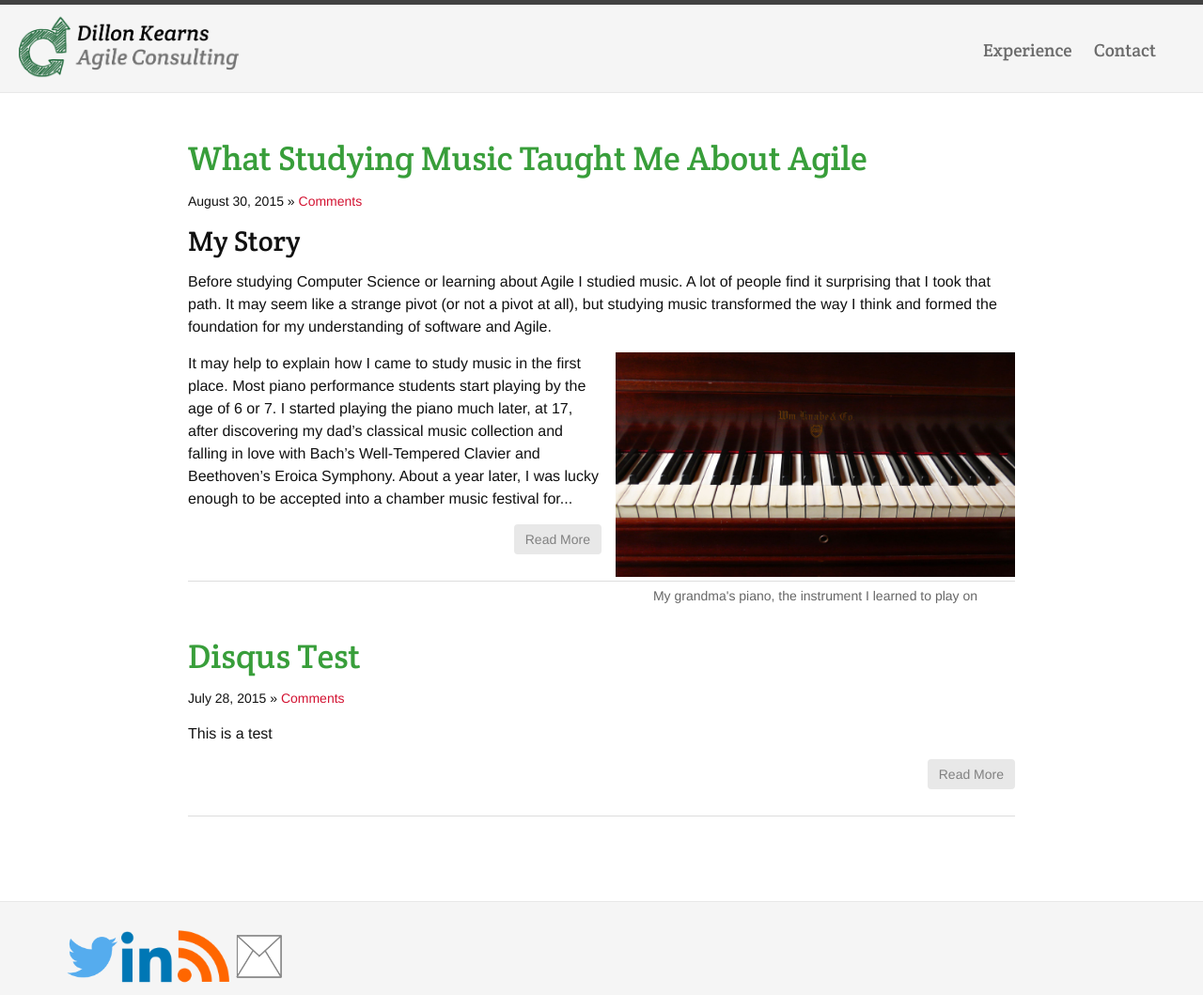
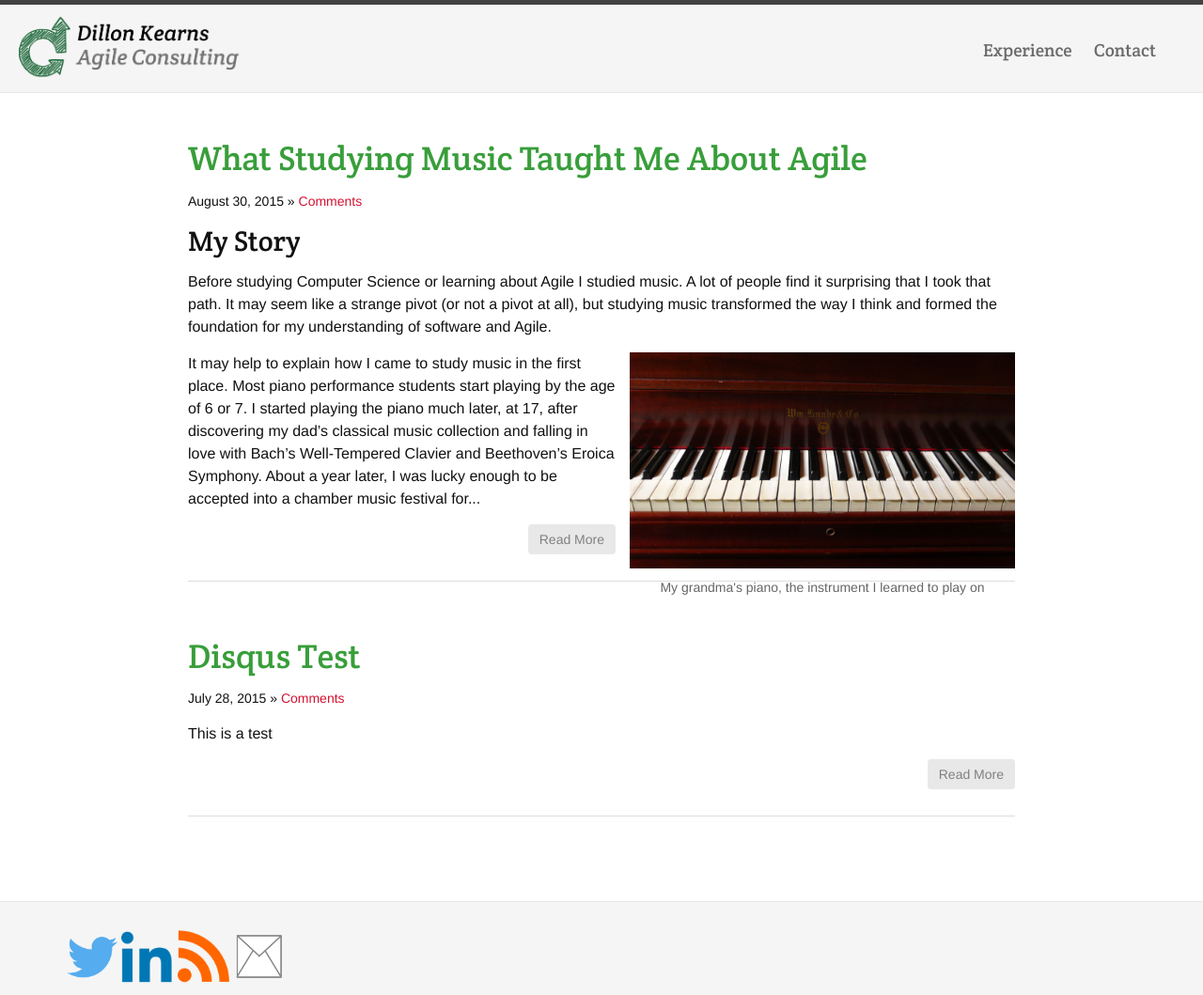
Before and after one commit to dillonkearns/dillonkearns.github.io, a Jekyll site: the page built from articles.html, in a window 1280 px wide. Shown: the whole page at 94% size. Built offline with Jekyll 4.4.1, drawn with Linux system fonts in a browser that asks for light colours; nearby versions of some CDN libraries; comment, search, counter and statistics services are not loaded.

Commit message:
Max max-width for images abosolute instead of percentage for mobile.

```diff
--- a/css/main.scss
+++ b/css/main.scss
@@ -459,6 +459,7 @@ ul.takeaways {
 
 figure.image {
     max-width: 50%;
+    max-width: 425px;
     float: right;
     padding-left: 15px;
 
```
